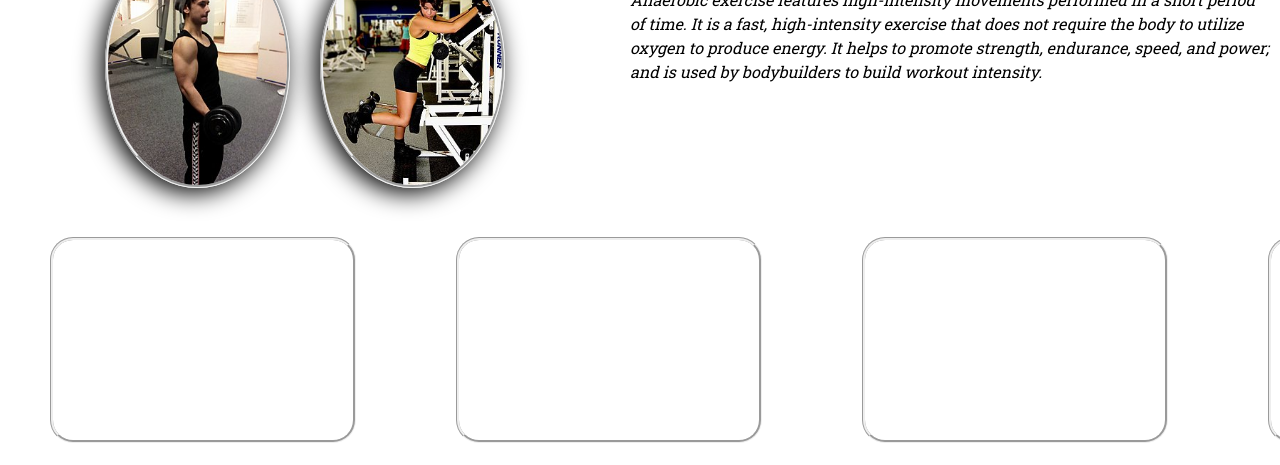
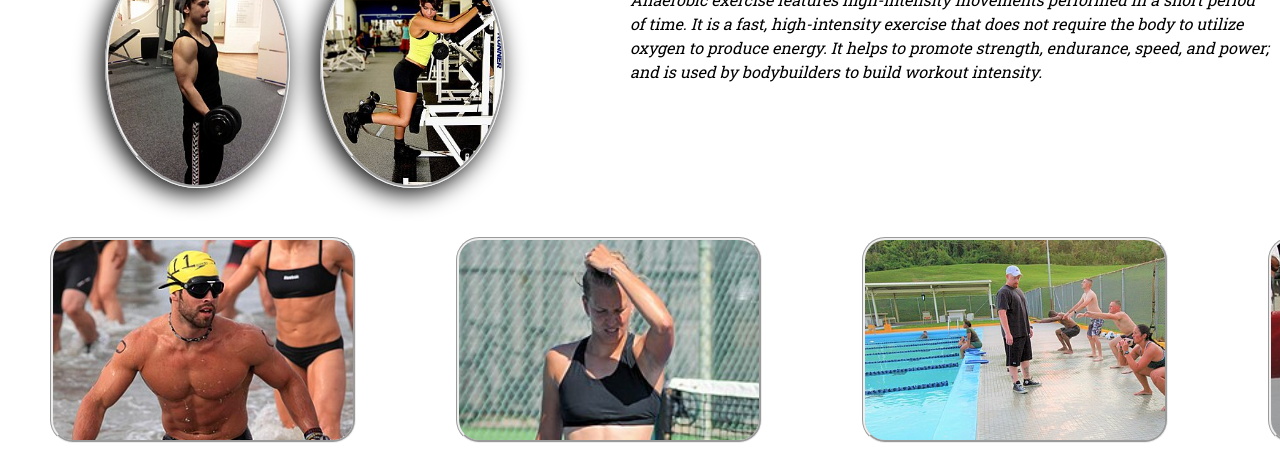
Before and after one commit to naveen123-np/gymsite, a plain HTML site: page about.html in a window 1280 px wide. Shown: the part 578-1043 px from the top of the page. Drawn offline with nearby package versions, Linux system fonts and the light colour scheme.

Commit message:
Update about.css

```diff
--- a/about.css
+++ b/about.css
@@ -190,7 +190,7 @@ main{
 .slider-img1 {
     height: 200px;
     min-width: 300px;
-    background-image: url(../img/img1.jpg);
+    background-image: url(img1.jpg);
     background-size: cover;
     margin: 0px 50px;
     border-style: groove;
@@ -200,7 +200,7 @@ main{
 .slider-img2 {
     height: 200px;
     min-width: 300px;
-    background-image: url(../img/img2.jpg);
+    background-image: url(img2.jpg);
     background-size: cover;
     margin: 0px 50px;
     border-style: groove;
@@ -210,7 +210,7 @@ main{
 .slider-img3 {
     height: 200px;
     min-width: 300px;
-    background-image: url(../img/img5.jpg);
+    background-image: url(img5.jpg);
     background-size: cover;
     margin: 0px 50px;
     border-style: groove;
@@ -220,7 +220,7 @@ main{
 .slider-img4 {
     height: 200px;
     min-width: 300px;
-    background-image: url(../img/img6.jpg);
+    background-image: url(img6.jpg);
     background-size: cover;
     margin: 0px 50px;
     border-style: groove;
```
